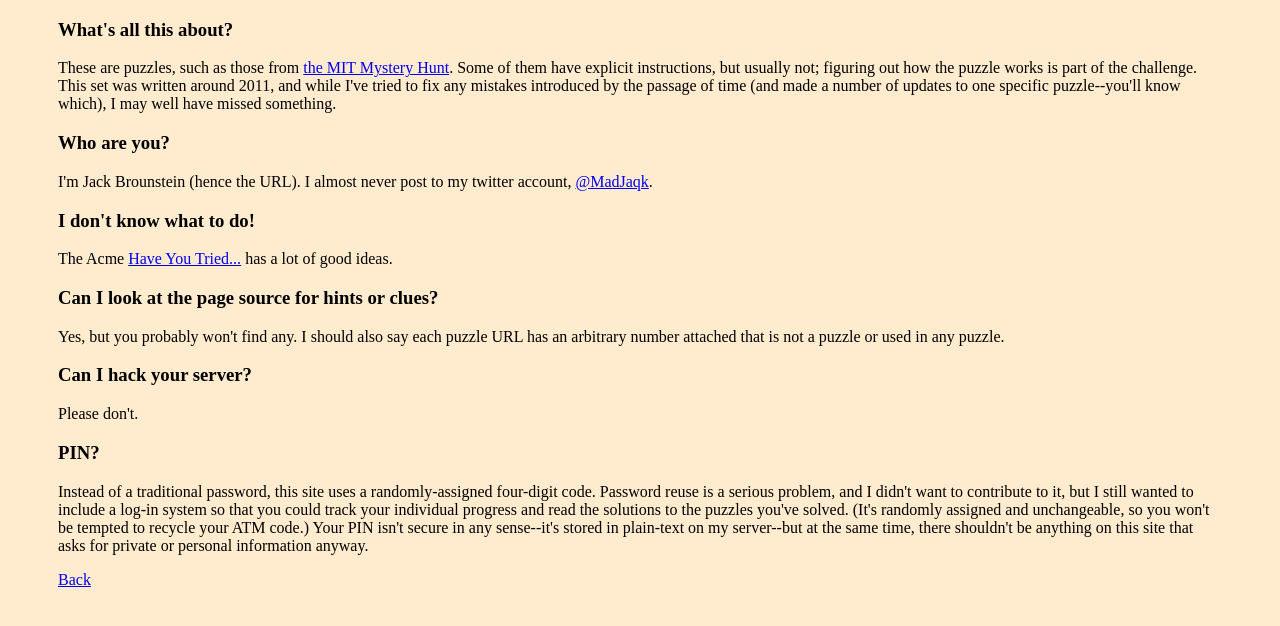
After one commit to madjaqk/puzzle_master, a Django app: template apps/puzzles/templates/puzzles/about.html in a window 1280 px wide. The commit adds this page. Shown: the top 626 px of the page. Run offline with Django 3.2, Linux system fonts and the light colour scheme; the template is opened without the code that fills it, so the values that code supplies are empty; parts of the project's set-up code (start-up, migrations or seed data) failed here and were passed over.

Commit message:
adds about page and PDFs

```diff
--- a/apps/accounts/templates/accounts/login.html
+++ b/apps/accounts/templates/accounts/login.html
@@ -1,6 +1,8 @@
 <html>
 <head>
 	<title>Log In</title>
+	{% load staticfiles %}
+	<link rel="stylesheet" href="{% static 'puzzles/style.css' %}">
 </head>
 <body>
 	<h1>Log in:</h1>
@@ -33,5 +35,6 @@
 		</table>
 		<input type="submit" value="Create">
 	</form>
+	<a href="/puzzles/about">What's this all about?</a>
 </body>
 </html>
--- a/apps/accounts/templates/accounts/success.html
+++ b/apps/accounts/templates/accounts/success.html
@@ -1,6 +1,8 @@
 <html>
 <head>
 	<title>Account Created</title>
+	{% load staticfiles %}
+	<link rel="stylesheet" href="{% static 'puzzles/style.css' %}">
 </head>
 <body>
 	<h1>Account created</h1>
@@ -8,5 +10,6 @@
 	<h2>PIN: {{ pin }}</h2>
 	<h3>PIN?</h3>
 	<p>Instead of a traditional password, this site uses a randomly-assigned four-digit code.  Password reuse is a serious problem, and I didn't want to contribute to it, but I still wanted to include a log-in system so that you could track your individual progress and read the solutions to the puzzles you've solved.  (It's randomly assigned and unchangeable, so you won't be tempted to recycle your ATM code.)  Your PIN isn't secure in any sense--it's stored in plain-text on my server--but at the same time, there shouldn't be anything on this site that asks for private or personal information anyway.</p>
+	<a href="/puzzles">The puzzles</a>
 </body>
 </html>
--- /dev/null
+++ b/apps/puzzles/templates/puzzles/about.html
@@ -0,0 +1,23 @@
+<!DOCTYPE html>
+<html>
+<head>
+	<title>About</title>
+	{% load staticfiles %}
+	<link rel="stylesheet" href="{% static 'puzzles/style.css' %}">
+</head>
+<body>
+	<h3>What's all this about?</h3>
+	<p>These are puzzles, such as those from <a href="http://www.mit.edu/~puzzle/">the MIT Mystery Hunt</a>.  Some of them have explicit instructions, but usually not; figuring out how the puzzle works is part of the challenge.  This set was written around 2011, and while I've tried to fix any mistakes introduced by the passage of time (and made a number of updates to one specific puzzle--you'll know which), I may well have missed something.</p>
+	<h3>Who are you?</h3>
+	<p>I'm Jack Brounstein (hence the URL).  I almost never post to my twitter account, <a href="https://twitter.com/madjaqk">@MadJaqk</a>.</p>
+	<h3>I don't know what to do!</h3>
+	<p>The Acme <a href="http://www.mit.edu/~puzzle/resources/haveyoutried.pdf">Have You Tried...</a> has a lot of good ideas.
+	<h3>Can I look at the page source for hints or clues?</h3>
+	<p>Yes, but you probably won't find any.  I should also say each puzzle URL has an arbitrary number attached that is not a puzzle or used in any puzzle.</p>
+	<h3>Can I hack your server?</h3>
+	<p>Please don't.</p>
+	<h3>PIN?</h3>
+	<p>Instead of a traditional password, this site uses a randomly-assigned four-digit code.  Password reuse is a serious problem, and I didn't want to contribute to it, but I still wanted to include a log-in system so that you could track your individual progress and read the solutions to the puzzles you've solved.  (It's randomly assigned and unchangeable, so you won't be tempted to recycle your ATM code.)  Your PIN isn't secure in any sense--it's stored in plain-text on my server--but at the same time, there shouldn't be anything on this site that asks for private or personal information anyway.</p>
+	<a href="/puzzles">Back</a>
+</body>
+</html>
--- a/apps/puzzles/templates/puzzles/beyond_itself.html
+++ b/apps/puzzles/templates/puzzles/beyond_itself.html
@@ -206,4 +206,5 @@
 		</tr>
 	</table>
 </ol>
+<a href="https://drive.google.com/file/d/0B_9TmamD1-vZV0hKc3Zqa0FNMmc/view?usp=sharing">PDF</a>
 {% endblock %}
--- a/apps/puzzles/templates/puzzles/cryptic.html
+++ b/apps/puzzles/templates/puzzles/cryptic.html
@@ -226,5 +226,5 @@
 		</td>
 	</tr>
 </table>
-
+<a href="https://drive.google.com/file/d/0B_9TmamD1-vZeW8xcGdjem1vdFE/view?usp=sharing">PDF</a>
 {% endblock %}
--- a/apps/puzzles/templates/puzzles/puzzle_home.html
+++ b/apps/puzzles/templates/puzzles/puzzle_home.html
@@ -11,7 +11,7 @@
 		<li><a href="{{ puzzle.short_name }}">{{ puzzle }}</a></li>
 		{% endfor %}
 	</ol>
-	<p><a href="">About</a></p>
+	<p><a href="/puzzles/about">About</a></p>
 	<p><a href="/logout">Log out</a></p>
 </body>
 </html>
--- a/apps/puzzles/templates/puzzles/quick-hits.html
+++ b/apps/puzzles/templates/puzzles/quick-hits.html
@@ -606,4 +606,5 @@
 		<td>P</td>
 	</tr>
 </table>
+<a href="https://drive.google.com/file/d/0B_9TmamD1-vZY01naHVlSXozbTg/view?usp=sharing">PDF</a>
 {% endblock %}
--- a/apps/puzzles/urls.py
+++ b/apps/puzzles/urls.py
@@ -1,8 +1,9 @@
 from django.conf.urls import url
-from apps.puzzles.views import Home, ShowPuzzle, Check
+from apps.puzzles.views import Home, ShowPuzzle, Check, About
 
 urlpatterns = [
     url(r'^$', Home.as_view(), name="puzzles-home"),
+    url(r'^about$', About.as_view(), name="puzzles-about"),
     url(r'^check$', Check.as_view(), name="puzzle-check"),
     url(r'^(?P<puzzle_name>.+)$', ShowPuzzle.as_view(), name="show_puzz"),
     ]
--- a/apps/puzzles/views.py
+++ b/apps/puzzles/views.py
@@ -19,6 +19,10 @@ class Home(View):
             }
 
         return render(request, "puzzles/puzzle_home.html", context)
+
+class About(View):
+    def get(self, request):
+        return render(request, "puzzles/about.html")
 
 class ShowPuzzle(View):
     def get(self, request, puzzle_name):
```
Also changed, not shown: apps/accounts/views.py (+6 -2 lines), db.sqlite3.
